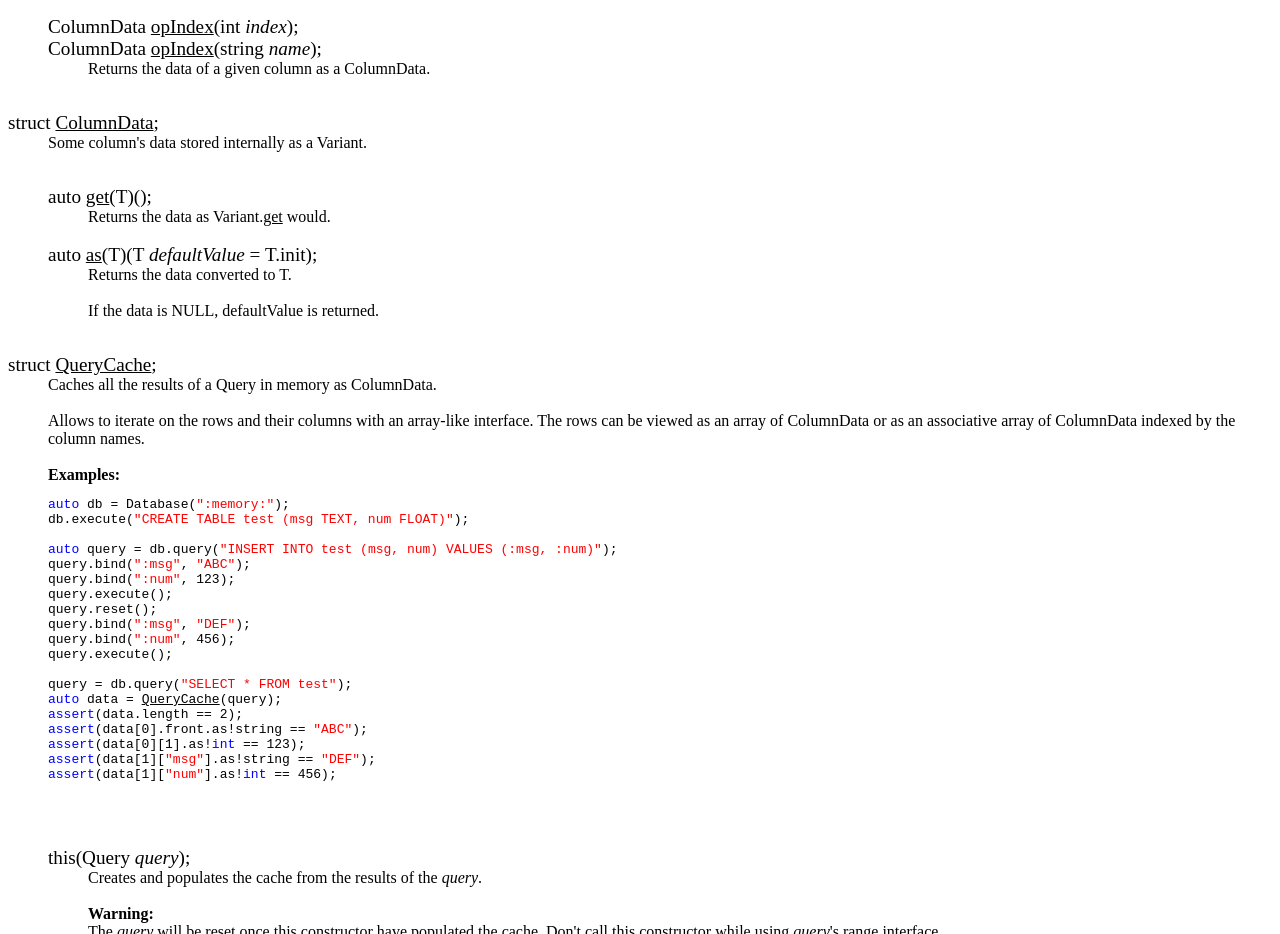
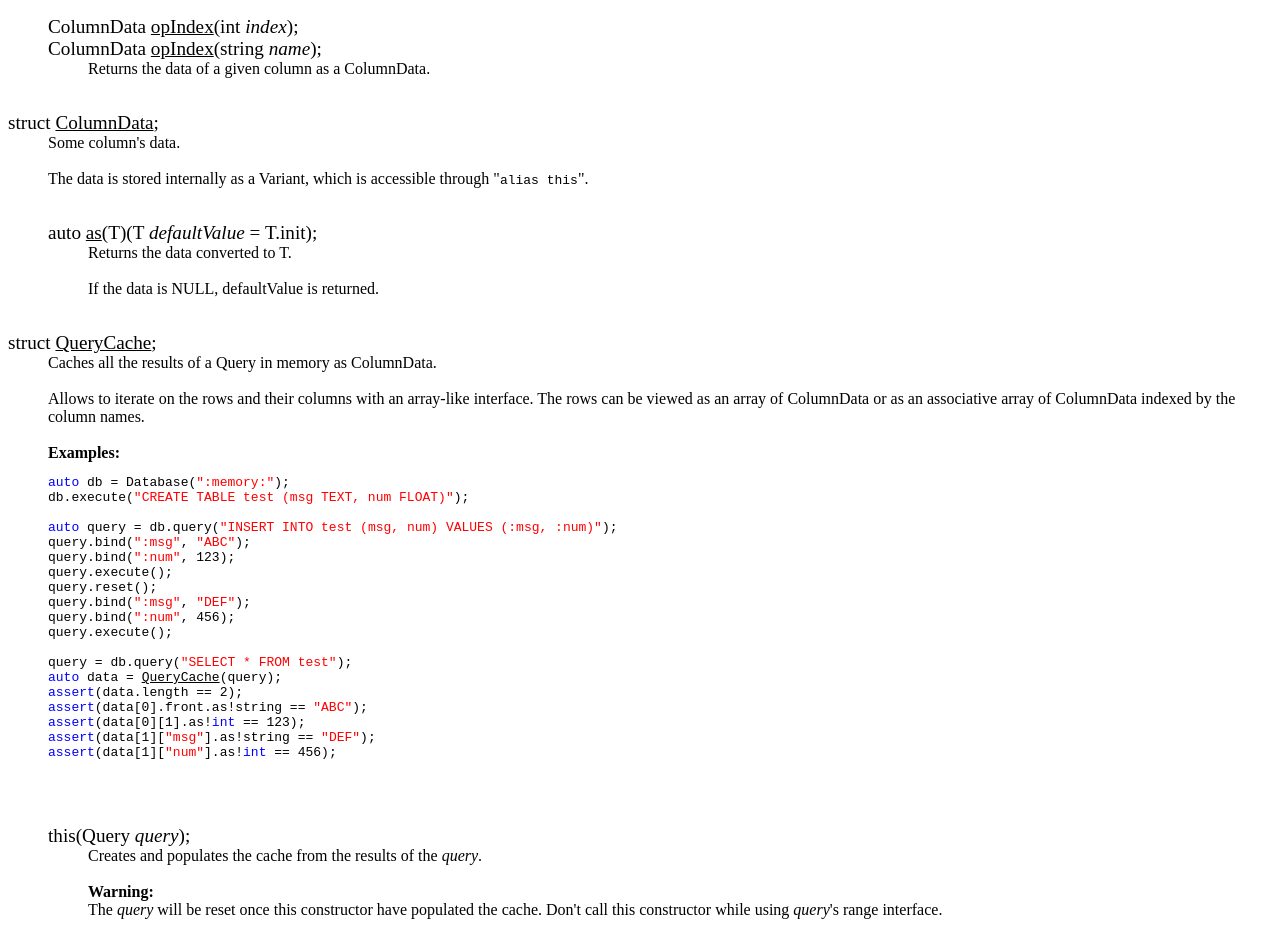
Before and after one commit to dlang-community/d2sqlite3, a plain HTML site: page docs/d2sqlite3.html in a window 1280 px wide. Shown: the part 5962-6896 px from the top of the page. Drawn offline with Linux system fonts and the light colour scheme.

Commit message:
ColumnData is a subtype of Variant.

```diff
--- a/docs/d2sqlite3.html
+++ b/docs/d2sqlite3.html
@@ -121,7 +121,7 @@ query.execute();
 </font><font color=blue>auto</font> data = QueryCache(db.query(<font color=red>"SELECT * FROM person"</font>));
 <font color=blue>foreach</font> (row; data)
 {
-    <font color=blue>auto</font> id = row[0].get!<font color=blue>long</font>;
+    <font color=blue>auto</font> id = row[0].as!<font color=blue>long</font>;
     <font color=blue>auto</font> name = format(<font color=red>"%s, %s"</font>, row[<font color=red>"last_name"</font>], row[<font color=red>"first_name"</font>]);
     <font color=blue>auto</font> score = row[<font color=red>"score"</font>].as!<font color=blue>double</font>;
     <font color=blue>auto</font> photo = row[4].as!(<font color=blue>ubyte</font>[]);
@@ -436,14 +436,11 @@ If the column is specified by its name, the names of all the columns are tested
 </dd>
 <dt><big><a name="ColumnData"></a>struct <u>ColumnData</u>;
 </big></dt>
-<dd>Some column's data stored internally as a Variant.<br><br>
+<dd>Some column's data.
+<br><br>
+The data is stored internally as a Variant, which is accessible through "<tt>alias this</tt>".<br><br>
 
-<dl><dt><big><a name="ColumnData.get"></a>auto <u>get</u>(T)();
-</big></dt>
-<dd>Returns the data as Variant.<u>get</u> would.<br><br>
-
-</dd>
-<dt><big><a name="ColumnData.as"></a>auto <u>as</u>(T)(T <i>defaultValue</i> = T.init);
+<dl><dt><big><a name="ColumnData.as"></a>auto <u>as</u>(T)(T <i>defaultValue</i> = T.init);
 </big></dt>
 <dd>Returns the data converted to T.
 <br><br>
```
Also changed, not shown: 1 other file.
